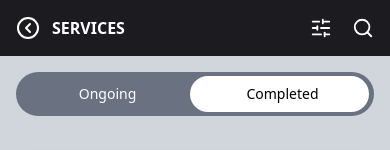
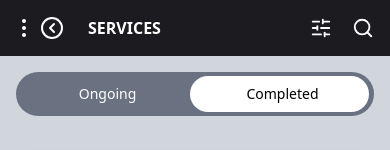
Before and after one commit to Ayushvishnu/Service_Connect_Service, a React (Vite) app: page /s44 in a window 390 px wide. Shown: the top 150 px of the page. Built offline with nearby package versions, Linux system fonts and the light colour scheme.

Commit message:
yaswanth comp4 3dot

```diff
--- a/src/components/yaswanth/Component4.jsx
+++ b/src/components/yaswanth/Component4.jsx
@@ -6,6 +6,7 @@ import {
   Phone,
   SlidersHorizontal,
   MoreVertical,
+  EllipsisVertical,
 } from "lucide-react"
 
 import person from "../../assets/person.jpg"
@@ -36,14 +37,32 @@ export default function Component4({
       className={`flex items-center justify-between px-3 py-3 md:p-4 lg:p-4 ${bgColor} ${textColor} transition-all`}
     >
       {/* Left Section */}
-      <div className="flex items-center gap-2">
+      {/* <div className="flex items-center gap-2">
         {showBack && (
           <button className={`p-1 rounded-full ${hoverColor}`}>
             <BackIcon size={24} />
           </button>
         )}
         <div className="text-md md:text-lg lg:text-lg font-semibold uppercase">{title}</div>
+      </div> */}
+
+
+
+
+<div className="flex items-center">
+        <Link to="/s45"><EllipsisVertical className="lg:hidden"/></Link>
+         {/* Left Section */}
+         <div className="flex items-center gap-2">
+        {showBack && (
+          <button className={`p-1 rounded-full ${hoverColor}`}>
+            <BackIcon size={24} />
+          </button>
+        )}
+        <div className="text-md md:text-lg lg:text-lg font-semibold uppercase pl-3">{title}</div>
+       </div>
       </div>
+
+
 
       {/* Right Section */}
       <div className="flex items-center gap-3">
```
